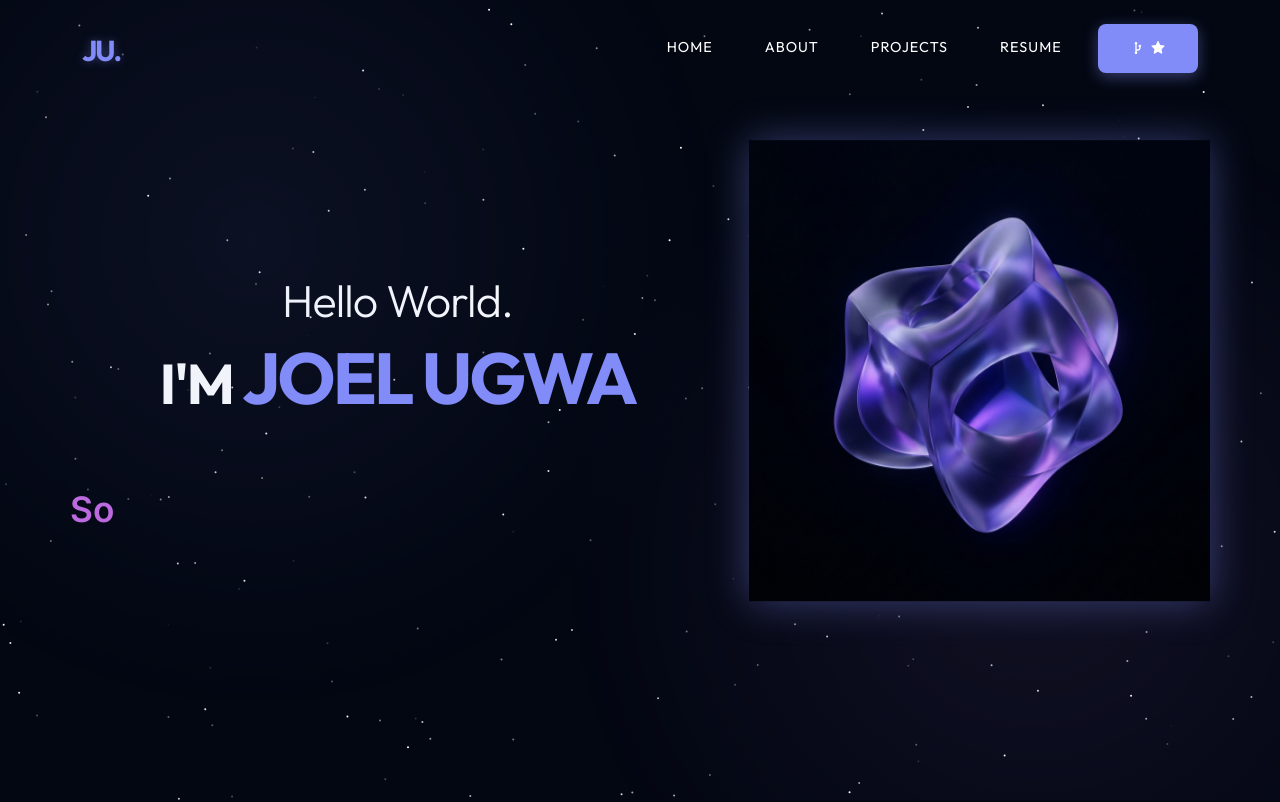
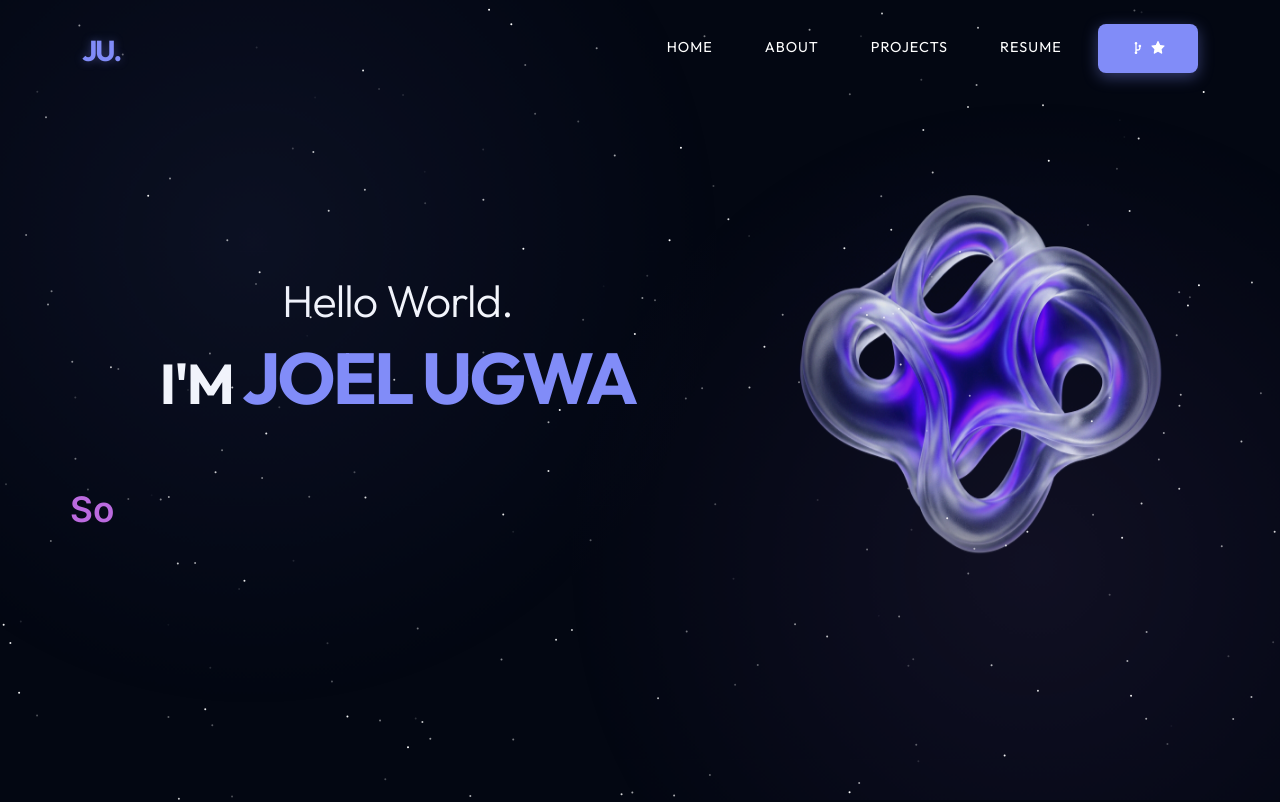
Before and after one commit to OstrichFarmer/portfolio, a React (Vite) app: page / in a window 1280 px wide. Shown: the top 802 px of the page. Built offline with nearby package versions, Linux system fonts and the light colour scheme.

Commit message:
style: achieve seamless hero asset integration with aggressive radial masking

```diff
--- a/src/components/Home/Home.jsx
+++ b/src/components/Home/Home.jsx
@@ -31,7 +31,7 @@ function Home() {
                 src={heroAsset}
                 alt="modern hero"
                 className="img-fluid hero-img"
-                style={{ maxHeight: "600px", filter: "drop-shadow(0 0 20px var(--accent-glow))" }}
+                style={{ maxHeight: "600px" }}
               />
             </Col>
           </Row>
--- a/src/style.css
+++ b/src/style.css
@@ -834,6 +834,12 @@ html, body {
 
 .hero-img {
   animation: float 6s ease-in-out infinite alternate;
+  mix-blend-mode: screen;
+  /* More aggressive fade-out to ensure the rectangle is 100% gone */
+  mask-image: radial-gradient(circle at center, rgba(0,0,0,1) 0%, rgba(0,0,0,1) 40%, rgba(0,0,0,0) 75%);
+  -webkit-mask-image: radial-gradient(circle at center, rgba(0,0,0,1) 0%, rgba(0,0,0,1) 40%, rgba(0,0,0,0) 75%);
+  filter: contrast(1.1) brightness(1.1);
+  opacity: 0.9;
 }
 
 @keyframes float {
```
Also changed, not shown: src/Assets/hero_asset.png.
